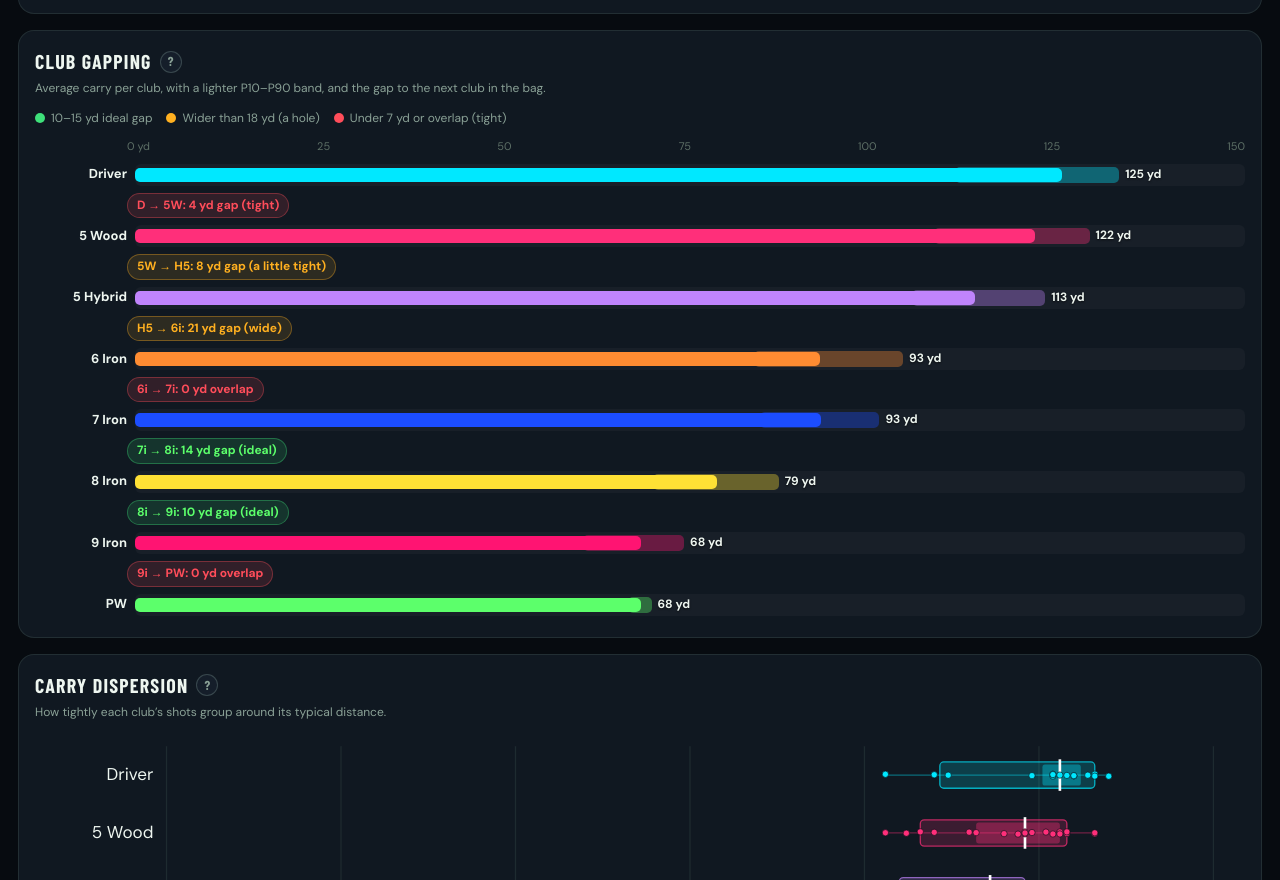
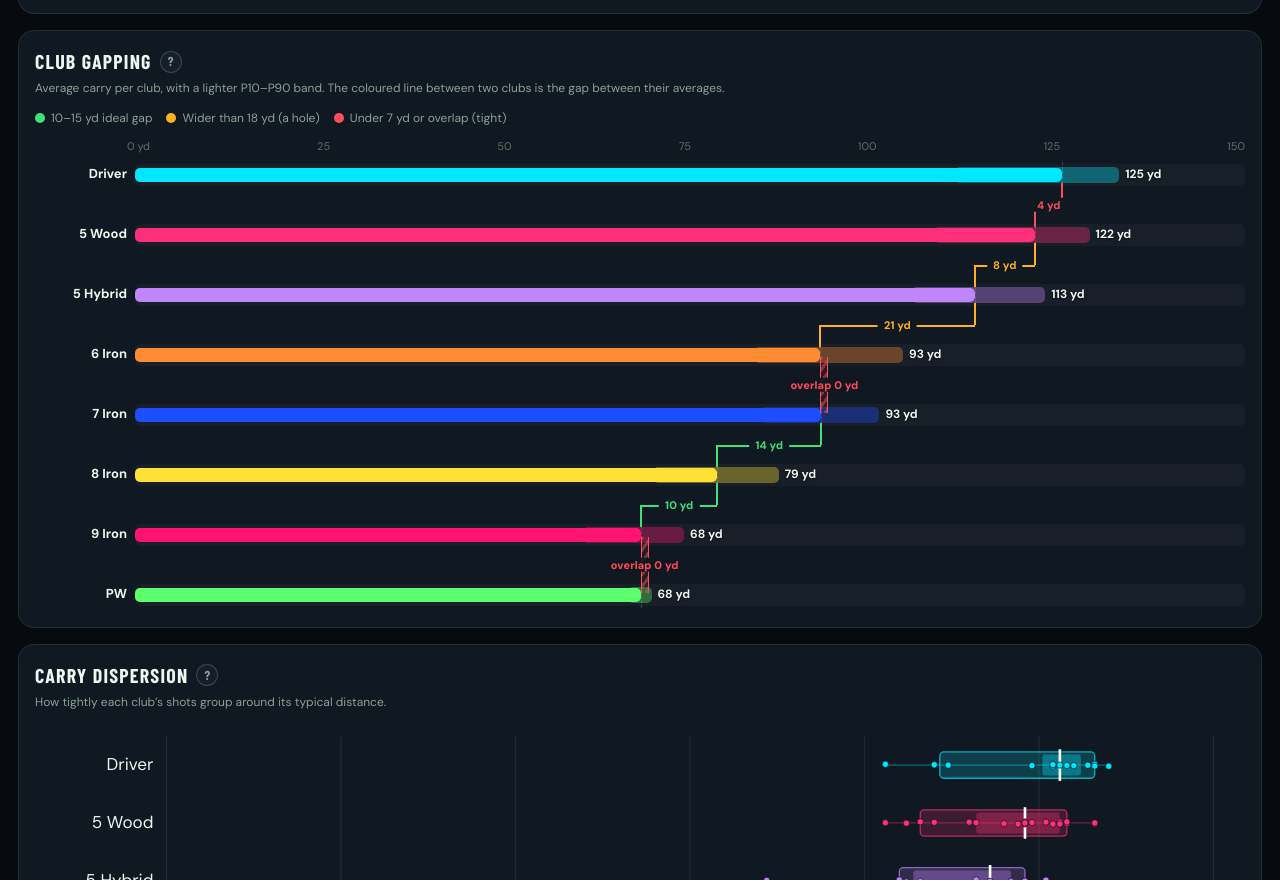
Before and after one commit to royceCX/LM1-range-lab, a plain HTML site: page index.html in a window 1280 px wide. Shown: the part 1497-2377 px from the top of the page. Drawn offline with nearby package versions, Linux system fonts and the light colour scheme; a web font is replaced by a local one.

Commit message:
Make help copy unit-aware and draw gapping gaps as dimension lines.
Thresholds and unit labels in popovers, legends and subtitles now follow the Yards/Metres toggle. Club gaps sit on a coloured connector between the two bar ends, with a hatched overlap zone when averages meet or cross.

```diff
--- a/index.html
+++ b/index.html
@@ -342,27 +342,40 @@ footer.appfoot{padding:10px 18px 20px;color:var(--dim);font-size:11px;text-align
 .gap-swatch.ideal{background:#3ee07a}
 .gap-swatch.wide{background:var(--amber)}
 .gap-swatch.tight{background:var(--red)}
-.gap-chart{display:flex;flex-direction:column;gap:0;min-width:0}
+.gap-chart{display:flex;flex-direction:column;gap:0;min-width:0;overflow:visible}
 .gap-axis{display:flex;justify-content:space-between;font-size:11px;color:var(--dim);padding:0 0 6px 92px;font-variant-numeric:tabular-nums}
 .gap-row{display:grid;grid-template-columns:92px minmax(0,1fr);gap:8px;align-items:center;min-height:28px}
 .gap-name{font-size:13px;font-weight:650;text-align:right;white-space:nowrap;overflow:hidden;text-overflow:ellipsis}
 .gap-track{position:relative;height:22px;background:rgba(255,255,255,.03);border-radius:6px;overflow:visible}
 .gap-range{position:absolute;top:3px;height:16px;border-radius:5px;opacity:.35}
 .gap-bar{position:absolute;top:4px;left:0;height:14px;border-radius:5px;min-width:2px}
-.gap-avg{position:absolute;top:50%;transform:translate(6px,-50%);font-size:12px;font-weight:700;font-variant-numeric:tabular-nums;white-space:nowrap;color:#eef6f0;text-shadow:0 1px 2px rgba(0,0,0,.65)}
-.gap-step{display:flex;justify-content:flex-start;padding:4px 0 4px 92px}
-.gap-badge{display:inline-flex;align-items:center;gap:6px;border-radius:999px;padding:3px 9px;font-size:12px;font-weight:650;border:1px solid transparent}
-.gap-badge.ideal{background:rgba(62,224,122,.14);color:#5CFF6B;border-color:rgba(62,224,122,.35)}
-.gap-badge.ok{background:rgba(62,224,255,.1);color:var(--cyan);border-color:rgba(62,224,255,.28)}
-.gap-badge.narrow,.gap-badge.wide{background:rgba(255,176,32,.12);color:var(--amber);border-color:rgba(255,176,32,.35)}
-.gap-badge.tight,.gap-badge.overlap{background:rgba(255,77,90,.14);color:var(--red);border-color:rgba(255,77,90,.35)}
+.gap-avg{position:absolute;top:50%;transform:translate(6px,-50%);font-size:12px;font-weight:700;font-variant-numeric:tabular-nums;white-space:nowrap;color:#eef6f0;text-shadow:0 1px 2px rgba(0,0,0,.65);z-index:3}
+.gap-avg-guide{position:absolute;top:-2px;bottom:-2px;width:0;border-left:1px dashed rgba(255,255,255,.2);pointer-events:none;z-index:0}
+.gap-dim-row{min-height:32px;align-items:stretch}
+.gap-dim-track{height:32px;background:transparent;border-radius:0;overflow:visible}
+.gap-dim{position:absolute;top:0;bottom:0;z-index:2;color:#3ee07a}
+.gap-dim.ok{color:var(--cyan)}
+.gap-dim.narrow,.gap-dim.wide{color:var(--amber)}
+.gap-dim.tight{color:var(--red)}
+.gap-dim-line{position:absolute;left:0;right:0;top:50%;border-top:2px solid currentColor}
+.gap-dim-tick{position:absolute;width:0;border-left:2px solid currentColor}
+.gap-dim-tick.hi{right:-1px;bottom:50%;height:22px}
+.gap-dim-tick.lo{left:-1px;top:50%;height:22px}
+.gap-dim-lab{position:absolute;left:50%;top:50%;transform:translate(-50%,-50%);background:var(--elev);padding:0 6px;font-size:11px;font-weight:750;color:currentColor;white-space:nowrap;font-variant-numeric:tabular-nums;letter-spacing:.01em;z-index:3;line-height:1.3;border-radius:3px}
+.gap-overlap{position:absolute;top:-12px;bottom:-12px;min-width:8px;z-index:2;pointer-events:none;color:var(--red);background:repeating-linear-gradient(-55deg,rgba(255,77,90,.5) 0 3px,rgba(255,77,90,.08) 3px 7px);border-left:1px solid var(--red);border-right:1px solid var(--red)}
+.gap-overlap .gap-dim-lab{background:rgba(16,24,33,.94)}
+
 @media (max-width:640px){
   .filter-bar{padding:4px 10px 8px;gap:6px 8px}
   .filter-bar .badge{margin-left:0;width:100%}
   .gap-axis{padding-left:0}
   .gap-row{grid-template-columns:1fr;gap:2px}
   .gap-name{text-align:left}
-  .gap-step{padding-left:0}
+  .gap-dim-row .gap-name{display:none}
+  .gap-dim-row{min-height:36px}
+  .gap-dim-track{height:36px}
+  .gap-dim-lab{font-size:11px}
+  .gap-dim-tick.hi,.gap-dim-tick.lo{height:20px}
   .help-btn{min-width:26px;min-height:26px}
 }
 
@@ -695,10 +708,23 @@ footer.appfoot{padding:10px 18px 20px;color:var(--dim);font-size:11px;text-align
     const n = Math.round(v);
     return (n > 0 ? "+" : "") + n + uSuf();
   }
+function fmtThresh(yd) {
+    const v = toDisp(yd);
+    if (v == null) return "—";
+    return String(Math.round(v));
+  }
+  function fmtThreshRange(loYd, hiYd) {
+    return fmtThresh(loYd) + "–" + fmtThresh(hiYd) + " " + unitShort();
+  }
   function formatFlagReason(text) {
     if (!isMetres()) return text;
-    return String(text).replace(/(\d+(?:\.\d+)?)\s*yds?\b/gi, (_, n) => Math.round(Number(n) * YD_TO_M) + " m");
-  }
+    return String(text)
+      .replace(/(\d+(?:\.\d+)?)\s*yds?\b/gi, (_, n) => Math.round(Number(n) * YD_TO_M) + " m")
+      .replace(/\byardage\b/gi, "distance")
+      .replace(/\byards\b/gi, "metres")
+      .replace(/\byard\b/gi, "metre");
+  }
+
   function maxShotYd(shots) {
     let m = 0;
     (shots || []).forEach((s) => {
@@ -733,6 +759,7 @@ footer.appfoot{padding:10px 18px 20px;color:var(--dim);font-size:11px;text-align
     if (hero) hero.textContent = "Each dot is a shot at its measured " + kind + ". Side-to-side spread is only for readability.";
     const der = document.getElementById("derivedSub");
     if (der) der.textContent = "Efficiency and an estimated carry if smash reached a typical benchmark.";
+    if (typeof bindHelp.refresh === "function") bindHelp.refresh();
   }
   function clamp(n, a, b) { return Math.max(a, Math.min(b, n)); }
   function uid(prefix) { return (prefix || "id") + "-" + Math.random().toString(36).slice(2, 9); }
@@ -996,7 +1023,7 @@ footer.appfoot{padding:10px 18px 20px;color:var(--dim);font-size:11px;text-align
       }
       const medC = medCarry[s.club];
       if (!kind && s.carry != null && medC && s.carry > 0 && s.carry < medC * 0.70) {
-        reasons.push("Short carry outlier (" + fmt0(s.carry) + " vs typical " + fmt0(medC) + " yd)");
+        reasons.push("Short carry outlier (" + fmtDist(s.carry) + " vs typical " + fmtDist(medC) + uSuf() + ")");
         kind = "mishit";
       }
       // de-dupe reasons
@@ -1673,16 +1700,20 @@ footer.appfoot{padding:10px 18px 20px;color:var(--dim);font-size:11px;text-align
     return '<svg viewBox="0 0 ' + w + ' ' + h + '" role="img" aria-label="' + escapeHtml(label || "Chart") + '">' + inner + "</svg>";
   }
 
-  const HELP_COPY = {
+  function helpCopy(key) {
+    const u = unitShort();
+    const kind = state.distMode === "total" ? "total" : "carry";
+    const ideal = fmtThreshRange(10, 15);
+    const all = {
       range: { title: "Range view", body: "This is a flat bird’s-eye view of the selected session (or all sessions). Height on the page is your measured carry or total, depending on the toggle. Left–right position is not real shot shape — the LM1 does not record start line or spin — it is only spaced so clusters are easy to read. The ellipse is a simple envelope of that club’s shots, not a statistical accuracy model." },
       "tile-shots": { title: "Shots", body: "This is how many shots are feeding the averages after your session, mishit and Best-N filters. Flagged shots stay in the Flagged table even when they are excluded here. The club chips beside the range do not change this number — they only change the tee view." },
       "tile-peak": { title: "Peak distance", body: "This is the single longest used shot in the current filters, using carry or total depending on the toggle. It is a high-water mark, not a typical result. One jumper can set this tile, so read it with the club summary and dispersion, not on its own." },
       "tile-smash": { title: "Average smash", body: "Smash factor is ball speed divided by club speed — a simple read of how well the ball was struck. A well-struck driver is often around 1.48–1.50; mid-irons typically sit lower, around 1.33–1.38. A sudden drop usually means a weaker strike or a misread." },
       "tile-speed": { title: "Average club speed", body: "Club speed is the engine behind distance. Higher speed can add carry, but only if smash stays solid. Compare this with distance and smash: speed up and smash down often means you swung harder and struck it worse." },
-    "tile-cons": { title: "Consistency", body: "This score tightens as carry standard deviation shrinks, averaged across clubs. A high number means more repeatable distance, which makes club choice on the course easier. A low number means a wide spread — useful to know before you trust a single yardage." },
+      "tile-cons": { title: "Consistency", body: "This score tightens as carry standard deviation shrinks, averaged across clubs. A high number means more repeatable distance, which makes club choice on the course easier. A low number means a wide spread — useful to know before you trust a single distance." },
       "tile-eff": { title: "Distance per mph", body: "This is distance divided by club speed — how much you get from the speed you produced. A rise usually means better contact or a more useful flight. A fall with similar speed often points to a weaker strike. The figure uses carry or total depending on the toggle." },
       summary: { title: "Club summary", body: "Each row is one club after your session, mishit and Best-N filters. Average, median and max show typical versus best distance. Carry SD and the P10–P90 window are the spread you should plan for: a tight window is a club you can trust; a wide one means the number on the card can easily come up short or long." },
-    gapping: { title: "Club gapping", body: "Each bar is that club’s average carry or total, depending on the toggle. The lighter band is the P10–P90 range — where most of those shots actually finished. The badge between clubs is the gap between averages. A 10–15 yard step is a healthy gap; a tight or overlapping gap means two clubs can fly the same number; a wide gap is a hole in the bag." },
+      gapping: { title: "Club gapping", body: "Each bar is that club’s average " + kind + ". The lighter band is the P10–P90 range — where most of those shots actually finished. The coloured dimension line between two bars is the gap between those clubs’ averages, sitting in the space that actually separates them. A " + ideal + " step is a healthy gap; a tight or overlapping gap means two clubs can fly the same number; a wide gap is a hole in the bag." },
       dispersion: { title: "Distance dispersion", body: "For each club, the box is the middle of your shots and the whiskers run from P10 to P90. The white line is the median, and the dots are individual shots. A short box means predictable distance; a long box or lots of outliers means that club can surprise you on the course. This is distance spread only, not left–right accuracy." },
       scatter: { title: "Club speed vs ball speed", body: "Ball speed is largely what became distance; club speed is how fast you swung. Smash is ball speed ÷ club speed, drawn as the reference lines. Points on a higher line were struck better for that speed. A cluster that moves right (more club speed) without moving up (more ball speed) is swinging harder without better contact." },
       smash: { title: "Smash factor vs benchmarks", body: "The dots are individual shots, the diamond is your average, and the dashed mark is a typical benchmark for that club — a reference, not a promise. If your diamond sits under the mark, there is usually speed you are not turning into ball speed, often from a strike issue. Driver benchmarks sit near 1.50; irons are lower." },
@@ -1691,6 +1722,8 @@ footer.appfoot{padding:10px 18px 20px;color:var(--dim);font-size:11px;text-align
       derived: { title: "Derived stats", body: "Carry efficiency is carry per mph of club speed — a compact way to see how well speed became distance. Potential carry only scales your existing carry by (benchmark smash ÷ actual smash). It is not a launch-monitor max: the LM1 has no launch angle or spin, so this is a smash-only sketch of what better contact might have been worth." },
       flags: { title: "Flagged shots", body: "Misreads are values that do not make physical sense for an LM1 — for example smash well outside a normal range, zero carry, or total shorter than carry. Mishits are poor but plausible contact. The exclude toggle hides both from averages and charts; they stay in this list so you can review them. This table follows the selected session, not the club chips or Best-N." }
     };
+    return all[key] || null;
+  }
 
   function bindHelp() {
     const pop = $("#helpPopover");
@@ -1717,7 +1750,7 @@ footer.appfoot{padding:10px 18px 20px;color:var(--dim);font-size:11px;text-align
     }
     function openHelp(btn) {
       const key = btn.getAttribute("data-help");
-      const copy = HELP_COPY[key];
+      const copy = helpCopy(key);
       if (!copy) return;
       pop.querySelector(".help-pop-title").textContent = copy.title;
       pop.querySelector(".help-pop-body").textContent = copy.body;
@@ -1758,6 +1791,9 @@ footer.appfoot{padding:10px 18px 20px;color:var(--dim);font-size:11px;text-align
     pop.addEventListener("mouseenter", () => clearTimeout(leaveTimer));
     pop.addEventListener("mouseleave", () => { leaveTimer = setTimeout(closeHelp, 180); });
     document.addEventListener("keydown", (e) => { if (e.key === "Escape") closeHelp(); });
+    bindHelp.refresh = function () {
+      if (openBtn && !pop.hidden) openHelp(openBtn);
+    };
     window.addEventListener("resize", closeHelp);
     window.addEventListener("scroll", () => {
       if (Date.now() < (bindHelp._ignoreScroll || 0)) return;
@@ -1801,9 +1837,9 @@ footer.appfoot{padding:10px 18px 20px;color:var(--dim);font-size:11px;text-align
     const u = unitShort();
     const kindName = state.distMode === "total" ? "total" : "carry";
     let html = '<div class="gap-legend">';
-    html += '<span><i class="gap-swatch ideal"></i>10–15 ' + u + " ideal gap</span>";
-    html += '<span><i class="gap-swatch wide"></i>Wider than ' + fmtDist(18) + " " + u + " (a hole)</span>";
-    html += '<span><i class="gap-swatch tight"></i>Under ' + fmtDist(7) + " " + u + " or overlap (tight)</span>";
+    html += '<span><i class="gap-swatch ideal"></i>' + fmtThreshRange(10, 15) + " ideal gap</span>";
+    html += '<span><i class="gap-swatch wide"></i>Wider than ' + fmtThresh(18) + " " + u + " (a hole)</span>";
+    html += '<span><i class="gap-swatch tight"></i>Under ' + fmtThresh(7) + " " + u + " or overlap (tight)</span>";
     html += "</div>";
     html += '<div class="gap-chart" role="img" aria-label="Club gapping">';
     html += '<div class="gap-axis">' + ticks.map((x, i) => "<span>" + x + (i === 0 ? " " + u : "") + "</span>").join("") + "</div>";
@@ -1816,6 +1852,7 @@ footer.appfoot{padding:10px 18px 20px;color:var(--dim);font-size:11px;text-align
       html += '<div class="gap-row">';
       html += '<div class="gap-name" title="' + escapeHtml(r.club) + '">' + escapeHtml(r.club) + "</div>";
       html += '<div class="gap-track">';
+      html += '<div class="gap-avg-guide" style="left:' + avgP + '%"></div>';
       html += '<div class="gap-range" style="left:' + left + "%;width:" + Math.max(1.5, right - left) + "%;background:" + r.color + '"></div>';
       html += '<div class="gap-bar" style="width:' + avgP + "%;background:" + r.color + '"></div>';
       html += '<span class="gap-avg" style="left:' + labelLeft + '%">' + fmtDist(r.avg) + " " + u + "</span>";
@@ -1825,17 +1862,33 @@ footer.appfoot{padding:10px 18px 20px;color:var(--dim);font-size:11px;text-align
         const gapYd = r.avg - nxt.avg;
         const roundedYd = Math.round(gapYd);
         const kind = gapKind(roundedYd);
-        const absLab = fmtDist(Math.abs(roundedYd <= 0 ? 0 : roundedYd)) + " " + u;
-        const text = kind === "overlap"
-          ? (r.short + " → " + nxt.short + ": " + absLab + " overlap")
-          : (r.short + " → " + nxt.short + ": " + absLab + " gap (" + gapKindLabel(kind) + ")");
-        html += '<div class="gap-step"><span class="gap-badge ' + kind + '">' + escapeHtml(text) + "</span></div>";
+        const loP = pct(Math.min(r.avg, nxt.avg));
+        const hiP = pct(Math.max(r.avg, nxt.avg));
+        const widthP = Math.max(0.7, hiP - loP);
+        const midP = loP + widthP / 2;
+        let labStyle = "";
+        if (midP < 12) labStyle = ' style="left:0;transform:translate(0,-50%)"';
+        else if (midP > 88) labStyle = ' style="left:100%;transform:translate(-100%,-50%)"';
+        const absLab = fmtDist(Math.abs(roundedYd)) + " " + u;
+        const lab = kind === "overlap" ? ("overlap " + absLab) : absLab;
+        html += '<div class="gap-row gap-dim-row">';
+        html += '<div class="gap-name" aria-hidden="true"></div>';
+        html += '<div class="gap-track gap-dim-track">';
+        if (kind === "overlap") {
+          html += '<div class="gap-overlap" style="left:' + loP + "%;width:" + widthP + '%"><span class="gap-dim-lab"' + labStyle + ">" + escapeHtml(lab) + "</span></div>";
+        } else {
+          html += '<div class="gap-dim ' + kind + '" style="left:' + loP + "%;width:" + widthP + '%">';
+          html += '<span class="gap-dim-tick hi"></span><span class="gap-dim-line"></span><span class="gap-dim-tick lo"></span>';
+          html += '<span class="gap-dim-lab"' + labStyle + ">" + escapeHtml(lab) + "</span>";
+          html += "</div>";
+        }
+        html += "</div></div>";
       }
     });
     html += "</div>";
     el.innerHTML = html;
     const sub = $("#gapSub");
-    if (sub) sub.textContent = "Average " + kindName + " per club, with a lighter P10–P90 band, and the gap to the next club in the bag.";
+    if (sub) sub.textContent = "Average " + kindName + " per club, with a lighter P10–P90 band. The coloured line between two clubs is the gap between their averages.";
   }
 
   function renderDispersion() {
```
Lines whose indentation alone changed are shown as unchanged.
